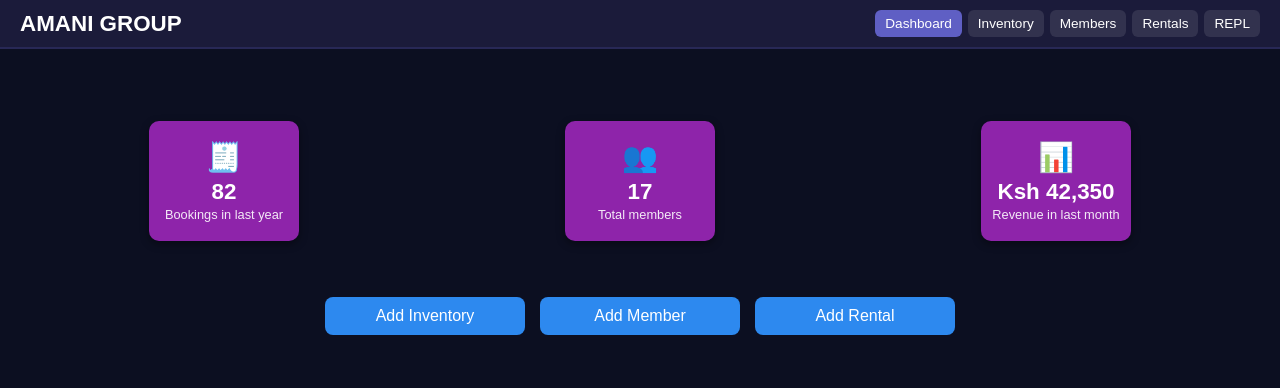
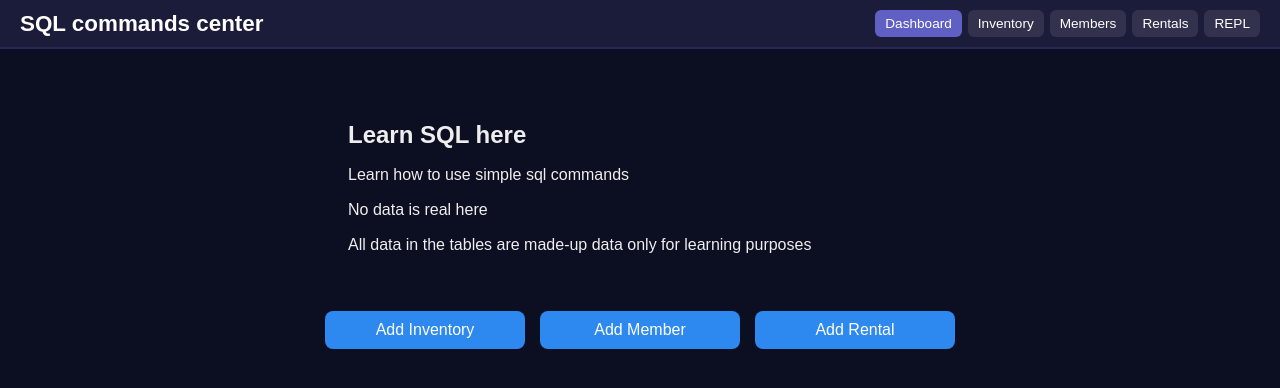
Before and after one commit to kypchumba/amani-mini-RDBMS, a Flask app: page / in a window 1280 px wide. Shown: the top 388 px of the page. Run offline with Flask 3, Linux system fonts and the light colour scheme; parts of the project's set-up code (start-up, migrations or seed data) failed here and were passed over.

```diff
--- a/static/css/style.css
+++ b/static/css/style.css
@@ -11,6 +11,13 @@
 body {
     background: #0c0f21;
     color: #eeeeee;
+}
+
+
+p {
+    display:block;
+    width: 100%;
+    line-height: 1.2;
 }
 
 /*
@@ -83,7 +90,7 @@ main {
     padding: 1rem;
 }
 
-.view { display: none; }
+.view { display: none;}
 .view.active { display: block; }
 
 /*
@@ -91,37 +98,19 @@ main {
  */
 .cards {
     display: flex;
-    flex-wrap: wrap;
+    flex-direction: column;
+
+    max-width: 600px;
     gap: 1rem;
-    justify-content: space-around;
+    justify-content: center;
     padding: 0.5rem;
-    margin-top: 3rem;
-    margin-bottom: 3rem;
-}
-
-.card {
-    width: 150px;
-    height: 120px;
-    border-radius: 10px;
-    color: #ffffff;
-    display: flex;
-    flex-direction: column;
-    align-items: center;
-    justify-content: center;
-    box-shadow: 0 3px 8px rgba(0,0,0,0.4);
-    transition: transform 0.12s ease, box-shadow 0.12s ease;
+    margin: 3rem auto;
 }
 
 .card:hover {
     transform: translateY(-3px);
     box-shadow: 0 6px 14px rgba(0,0,0,0.6);
 }
-
-.card .icon { font-size: 1.8rem; margin-bottom: 0.3rem; }
-.card .number { font-size: 1.4rem; font-weight: bold; margin-bottom: 0.1rem; }
-.card span { font-size: 0.8rem; opacity: 0.9; }
-
-.card-purple { background: #8E24AA; }
 
 /*
    DASHBOARD BUTTONS
--- a/templates/index.html
+++ b/templates/index.html
@@ -11,7 +11,7 @@
     <!-- Top Navigation -->
     <nav class="topnav">
         <div class="logo">
-            AMANI GROUP
+            SQL commands center
             <span class="media menu-toggle">☰</span>
         </div>
         <ul class="nav-links">
@@ -27,22 +27,12 @@
 
         <!-- Dashboard -->
         <section id="dashboard" class="view active">
+
             <div class="cards">
-                <div class="card card-purple">
-                    <div class="icon">🧾</div>
-                    <div class="number">82</div>
-                    <span>Bookings in last year</span>
-                </div>
-                <div class="card card-purple">
-                    <div class="icon">👥</div>
-                    <div class="number">17</div>
-                    <span>Total members</span>
-                </div>
-                <div class="card card-purple">
-                    <div class="icon">📊</div>
-                    <div class="number">Ksh 42,350</div>
-                    <span>Revenue in last month</span>
-                </div>
+                <h2>Learn SQL here</h2>
+                <p>Learn how to use simple sql commands</p>
+                <p>No data is real here</p>
+                <p>All data in the tables are made-up data only for learning purposes</p>
             </div>
             <div class="panel actions">
                 <button class="btn-add" data-table="inventory">Add Inventory</button>
```
